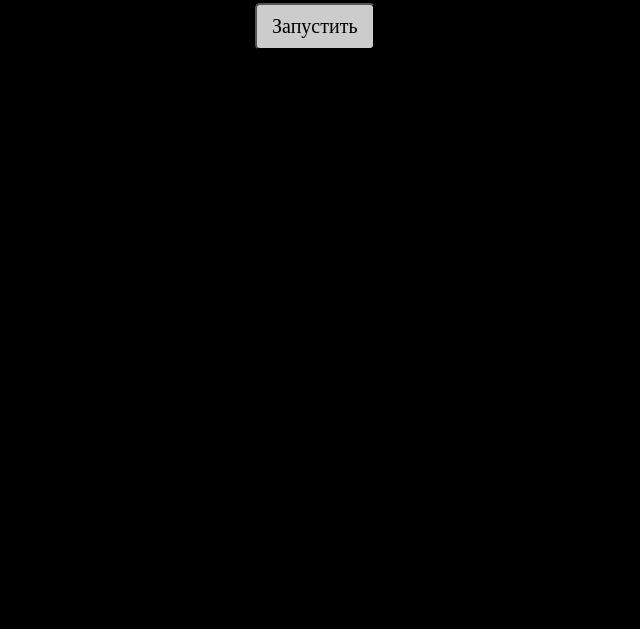
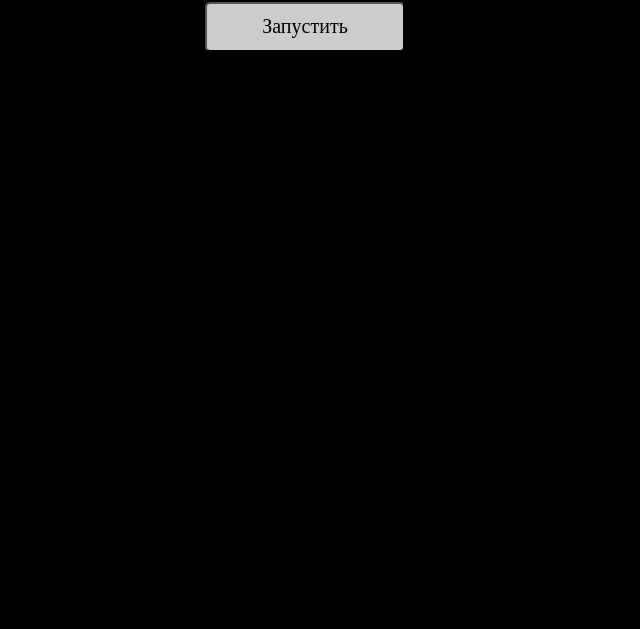
Before and after one commit to apavliukovich/homeworks, a plain HTML site: page lesson 16/stopwatch.html in a window 1280 px wide. Shown: the part 171-800 px from the top of the page, without its empty margins (85-725 px from the left). Drawn offline with Linux system fonts and the light colour scheme.

Commit message:
Update style.css

```diff
--- a/lesson 16/style.css
+++ b/lesson 16/style.css
@@ -3,7 +3,7 @@ body {
 }
 
 #clock {
-    width: 600px;
+    width: 700px;
     margin: 100px auto 0 auto;
     font-size: 50px;
     font-weight: bold;
@@ -11,15 +11,21 @@ body {
 }
 
 button {
-    padding: 10px 15px;
+    width: 200px;
+    height: 50px;
     background-color: #ccc;
     font: 20px "Comic Sans MS";
     border-radius: 5px;
     cursor: pointer;
+    margin-right: 13px;
+}
+
+#start {
+    margin-right: 0;
 }
 
 .showSavePoint {
-    width: 600px;
+    width: 700px;
     margin: 0 auto;
     font-size: 20px;
     color: white;
```
